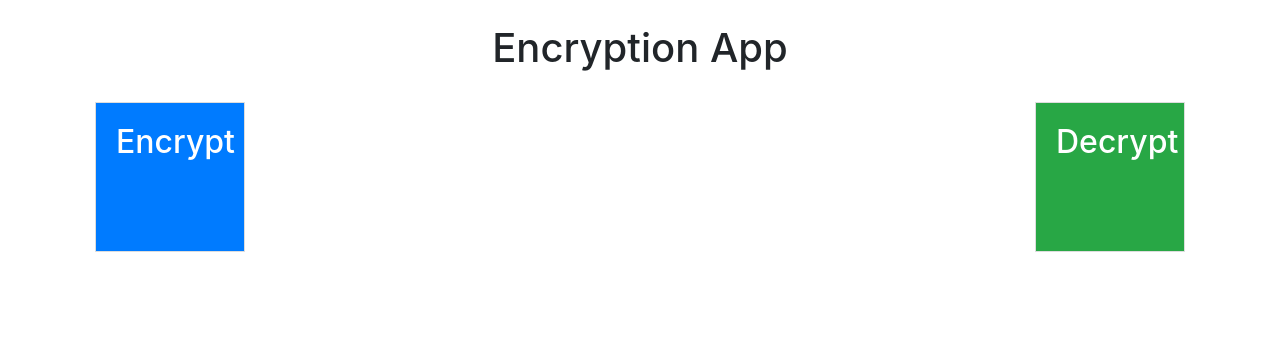
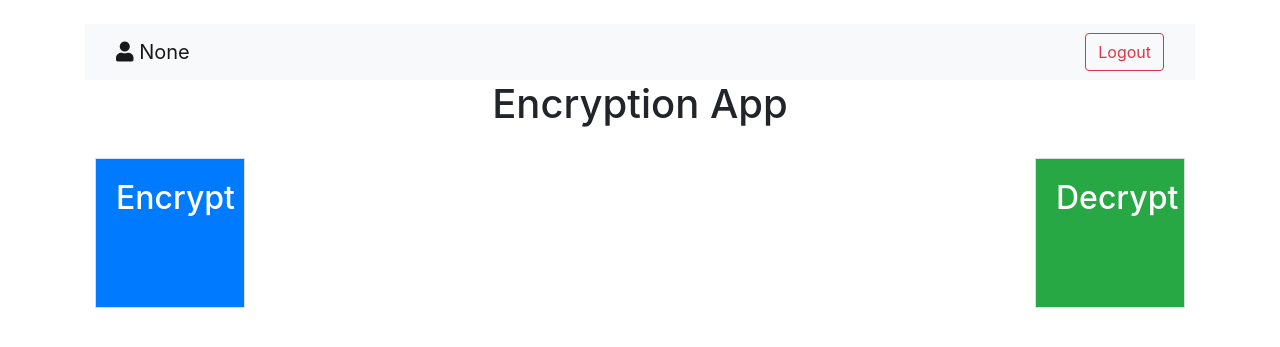
Before and after one commit to Gsaivennela7/Cryptography, a Flask app: page /home in a window 1280 px wide. Shown: the top 347 px of the page. Run offline with Flask 3, Linux system fonts and the light colour scheme; some libraries are stand-ins or nearby versions.

Commit message:
UI changes

```diff
--- a/app.py
+++ b/app.py
@@ -5,6 +5,7 @@ from cryptography.hazmat.primitives.ciphers import Cipher, algorithms, modes
 from pymongo import MongoClient
 from bson import ObjectId
 from werkzeug.security import generate_password_hash, check_password_hash
+from flask import session
 
 import base64
 from stegano import lsb
@@ -32,6 +33,7 @@ def login():
     password = request.form.get('password')
     user = users.find_one({'username': username})
     if user and check_password_hash(user['password'], password):
+        session['username'] = username
         return redirect(url_for('home'))
     return 'Invalid username/password'
 
@@ -58,12 +60,14 @@ def measure_time(func):
 
 @app.route('/home')
 def home():
-    return render_template('index.html')
+    username = session.get('username', None)  # Get the username from the session
+    return render_template('index.html', username=username)
 
 
 @app.route('/encrypt', methods=['GET'])
 def encrypt_form():
-    return render_template('encrypt.html')
+    username = session.get('username', None)
+    return render_template('encrypt.html', username=username)
 
 @app.route('/encrypt', methods=['POST'])
 def encrypt():
@@ -72,11 +76,14 @@ def encrypt():
 
     result = perform_encryption(plaintext, algorithm)
 
-    return render_template('result.html', result=result, time=123)
+    username = session.get('username', None)
+
+    return render_template('result.html', result=result, time=123, username=username)
 
 @app.route('/decrypt', methods=['GET'])
 def decrypt_form():
-    return render_template('decrypt.html')
+    username = session.get('username', None)
+    return render_template('decrypt.html', username=username)
 
 @app.route('/decrypt', methods=['POST'])
 def decrypt():
@@ -98,8 +105,9 @@ def decrypt():
     algorithm = request.form['algorithm']
 
     result = perform_decryption( algorithm, parent_directory)
+    username = session.get('username', None)
 
-    return render_template('result.html', result=result, time=123)
+    return render_template('result.html', result=result, time=123, username=username)
 
 def perform_encryption(plaintext, algorithm):
     if algorithm == 'aes':
@@ -135,5 +143,11 @@ def perform_decryption(algorithm, parent_directory):
     else:
         return "Invalid algorithm", 0
 
+@app.route('/logout')
+def logout():
+    session.pop('username', None)
+    return redirect(url_for('login_page'))
+
+
 if __name__ == '__main__':
     app.run(debug=True)
--- a/templates/index.html
+++ b/templates/index.html
@@ -6,6 +6,7 @@
     <title>Encryption App</title>
     <!-- Include Bootstrap CSS -->
     <link rel="stylesheet" href="https://stackpath.bootstrapcdn.com/bootstrap/4.5.2/css/bootstrap.min.css">
+    <link rel="stylesheet" href="https://cdnjs.cloudflare.com/ajax/libs/font-awesome/5.15.1/css/all.min.css">
     <style>
         .button-container {
             display: flex;
@@ -25,6 +26,27 @@
 <body>
 
 <div class="container mt-4">
+
+
+    <nav class="navbar navbar-expand-lg navbar-light bg-light">
+        <div class="container">
+            <!-- User icon and Username on the left -->
+            <a class="navbar-brand" href="#">
+                <i class="fa fa-user" aria-hidden="true"></i>
+                {{ username }}
+            </a>
+            <div class="collapse navbar-collapse">
+                <ul class="navbar-nav ml-auto">
+                    <!-- Logout button on the right -->
+                    <li class="nav-item">
+                        <a class="btn btn-outline-danger" href="/logout">Logout</a>
+                    </li>
+                </ul>
+            </div>
+        </div>
+    </nav>
+
+
     <h1 class="text-center">Encryption App</h1>
 
     <div class="button-container">
```
Also changed, not shown: templates/dashboard.html (deleted, +0 -11 lines), templates/decrypt.html (+20 -0 lines), templates/encrypt.html (+21 -0 lines), templates/result.html (+21 -0 lines).
